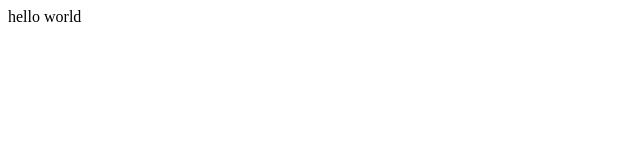
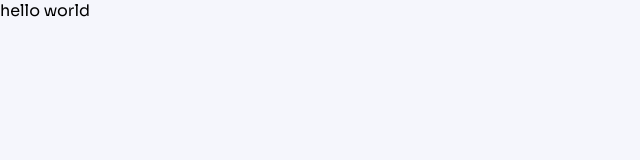
Before and after one commit to lucavini/mycontacts_frontend, a React (Create React App) app: page / in a window 1280 px wide. Shown: the top 160 px of the page, without its empty margins (0-640 px from the left). Built offline with nearby package versions, Linux system fonts and the light colour scheme.

Commit message:
feat: global styles

```diff
--- a/package.json
+++ b/package.json
@@ -10,9 +10,11 @@
     "@types/node": "^16.7.13",
     "@types/react": "^18.0.0",
     "@types/react-dom": "^18.0.0",
+    "@types/styled-components": "^5.1.26",
     "react": "^18.2.0",
     "react-dom": "^18.2.0",
     "react-scripts": "5.0.1",
+    "styled-components": "^5.3.6",
     "typescript": "*",
     "web-vitals": "^2.1.0"
   },
--- a/public/index.html
+++ b/public/index.html
@@ -9,35 +9,20 @@
       name="description"
       content="Web site created using create-react-app"
     />
+    <link rel="preconnect" href="https://fonts.googleapis.com" />
+    <link rel="preconnect" href="https://fonts.gstatic.com" crossorigin />
+    <link
+      href="https://fonts.googleapis.com/css2?family=Sora:wght@400;700&display=swap"
+      rel="stylesheet"
+    />
     <link rel="apple-touch-icon" href="%PUBLIC_URL%/logo192.png" />
-    <!--
-      manifest.json provides metadata used when your web app is installed on a
-      user's mobile device or desktop. See https://developers.google.com/web/fundamentals/web-app-manifest/
-    -->
+
     <link rel="manifest" href="%PUBLIC_URL%/manifest.json" />
-    <!--
-      Notice the use of %PUBLIC_URL% in the tags above.
-      It will be replaced with the URL of the `public` folder during the build.
-      Only files inside the `public` folder can be referenced from the HTML.
 
-      Unlike "/favicon.ico" or "favicon.ico", "%PUBLIC_URL%/favicon.ico" will
-      work correctly both with client-side routing and a non-root public URL.
-      Learn how to configure a non-root public URL by running `npm run build`.
-    -->
-    <title>React App</title>
+    <title>MyContacts</title>
   </head>
   <body>
     <noscript>You need to enable JavaScript to run this app.</noscript>
     <div id="root"></div>
-    <!--
-      This HTML file is a template.
-      If you open it directly in the browser, you will see an empty page.
-
-      You can add webfonts, meta tags, or analytics to this file.
-      The build step will place the bundled scripts into the <body> tag.
-
-      To begin the development, run `npm start` or `yarn start`.
-      To create a production bundle, use `npm run build` or `yarn build`.
-    -->
   </body>
 </html>
--- a/src/App.tsx
+++ b/src/App.tsx
@@ -1,7 +1,15 @@
 import React from 'react';
+import { ThemeProvider } from 'styled-components';
+import GlobalStyles from './styles/global';
+import defaultTheme from './styles/themes/default';
 
 function App() {
-  return <div className="App">hello world</div>;
+  return (
+    <ThemeProvider theme={defaultTheme}>
+      <GlobalStyles />
+      <div className="App">hello world</div>
+    </ThemeProvider>
+  );
 }
 
 export default App;
--- /dev/null
+++ b/src/styles/global.ts
@@ -0,0 +1,20 @@
+// eslint-disable-next-line import/no-extraneous-dependencies
+import { createGlobalStyle } from 'styled-components';
+
+export default createGlobalStyle`
+    * {
+        margin: 0;
+        padding: 0;
+        box-sizing: border-box;
+        font-family: 'Sora', sans-serif;
+    }
+
+    body {
+        background: ${({ theme }) => theme.backgroundColor};
+        font-size: 16px;
+    }
+
+    button {
+        cursor: pointer;
+    }
+`;
--- /dev/null
+++ b/src/styles/themes/default.ts
@@ -0,0 +1,3 @@
+export default {
+  backgroundColor: '#f5f6fc',
+};
```
Also changed, not shown: src/@types/styles.d.ts (added, +7 -0 lines), .eslintrc.json, public/manifest.json (deleted), public/robots.txt (deleted), 1 other file (tests, documents, lock files or other folders).
